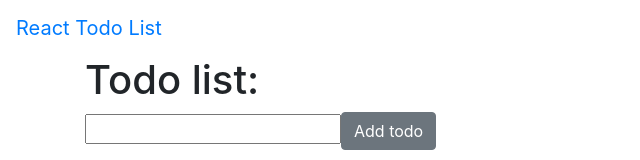
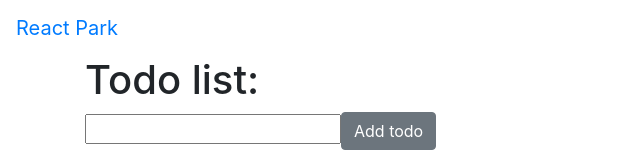
Before and after one commit to samyue/react-park, a React (Create React App) app: page / in a window 1280 px wide. Shown: the top 160 px of the page, without its empty margins (0-640 px from the left). Built offline with nearby package versions, Linux system fonts and the light colour scheme.

Commit message:
Re-brand to React Park

```diff
--- a/package.json
+++ b/package.json
@@ -1,5 +1,5 @@
 {
-  "name": "react-todo-list",
+  "name": "react-park",
   "version": "0.1.0",
   "private": true,
   "dependencies": {
--- a/src/components/Header/Header.tsx
+++ b/src/components/Header/Header.tsx
@@ -6,7 +6,7 @@ const Header: React.FC = () => {
   return (
     <header className='Header'>
       <Navbar expand='md'>
-        <NavbarBrand href='/'>React Todo List</NavbarBrand>
+        <NavbarBrand href='/'>React Park</NavbarBrand>
       </Navbar>
     </header>
   )
```
